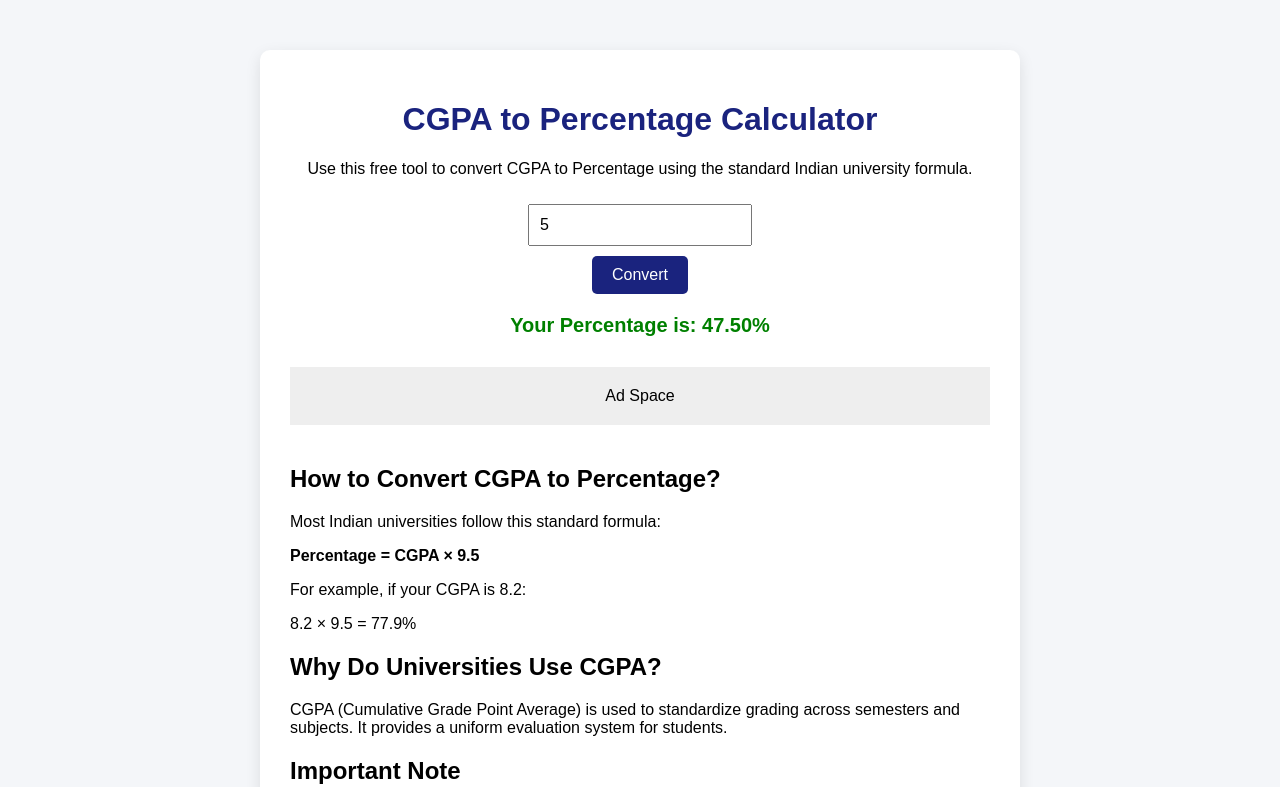
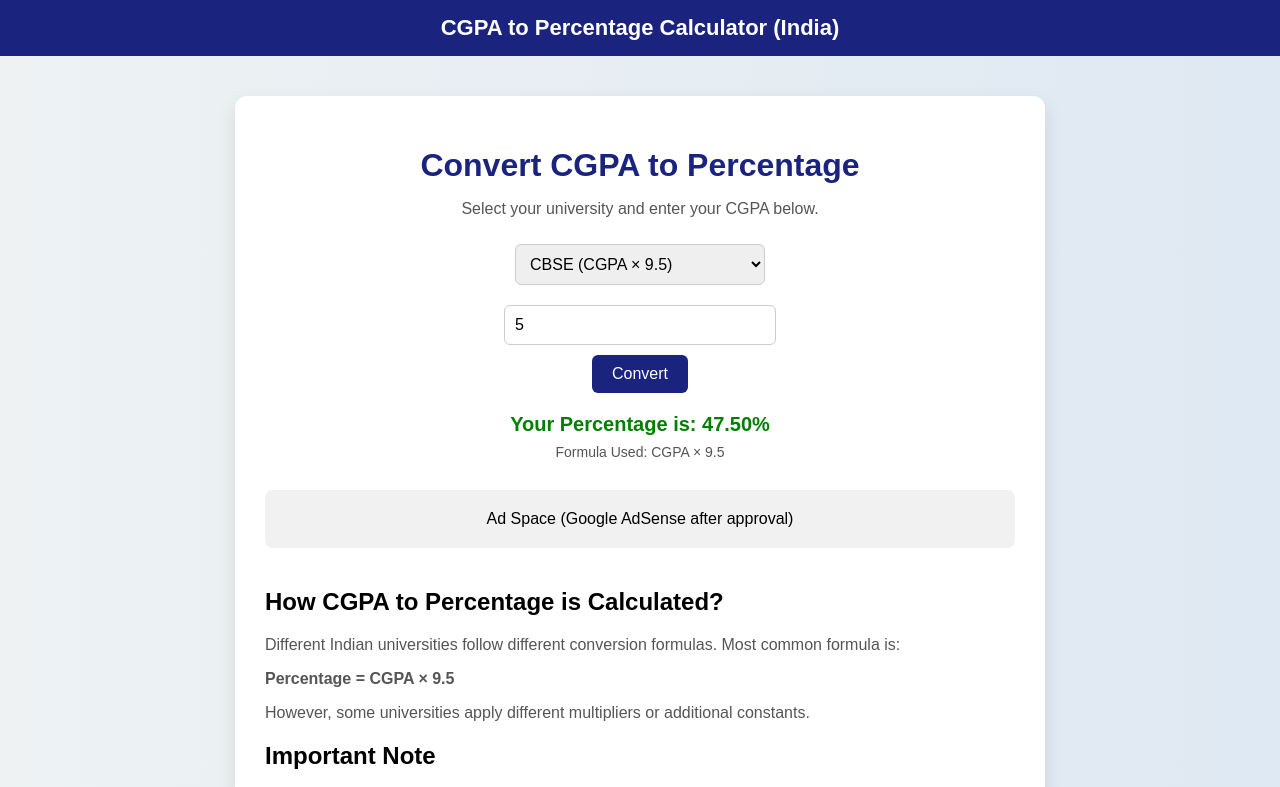
Before and after one commit to piudasgupta42/ALL-UNIVERSITY-CGPA-TO-PERCENTAGE-AND-VICE-VERSA-CONVERTER, a plain HTML site: page index.html in a window 1280 px wide. Both pictures are taken after typing "5" into the empty fields and a click on the button "Convert". Shown: the top 787 px of the page. Drawn offline with Linux system fonts and the light colour scheme.

Commit message:
Update index.html

```diff
--- a/index.html
+++ b/index.html
@@ -3,36 +3,52 @@
 <head>
 <meta charset="UTF-8">
 <meta name="viewport" content="width=device-width, initial-scale=1.0">
-<title>CGPA to Percentage Calculator (India) 2026</title>
-<meta name="description" content="Convert CGPA to Percentage easily using Indian university formula. Free online CGPA to Percentage calculator for students.">
+<title>CGPA to Percentage Calculator India 2026</title>
+<meta name="description" content="Free CGPA to Percentage Calculator for Indian Universities. Select your university and convert instantly.">
 
 <style>
 body {
   font-family: Arial, sans-serif;
-  background: #f4f6f9;
+  background: linear-gradient(to right, #eef2f3, #dfe9f3);
   margin: 0;
   padding: 0;
+}
+
+header {
+  background: #1a237e;
+  color: white;
+  padding: 15px;
   text-align: center;
+  font-size: 22px;
+  font-weight: bold;
 }
 
 .container {
-  max-width: 700px;
-  margin: 50px auto;
+  max-width: 750px;
+  margin: 40px auto;
   background: white;
   padding: 30px;
-  border-radius: 10px;
-  box-shadow: 0 5px 15px rgba(0,0,0,0.1);
+  border-radius: 12px;
+  box-shadow: 0 8px 20px rgba(0,0,0,0.1);
+  text-align: center;
 }
 
 h1 {
   color: #1a237e;
+  margin-bottom: 10px;
 }
 
-input {
+p {
+  color: #555;
+}
+
+select, input {
   padding: 10px;
-  width: 200px;
+  width: 250px;
   font-size: 16px;
   margin: 10px;
+  border-radius: 6px;
+  border: 1px solid #ccc;
 }
 
 button {
@@ -41,7 +57,7 @@ button {
   background: #1a237e;
   color: white;
   border: none;
-  border-radius: 5px;
+  border-radius: 6px;
   cursor: pointer;
 }
 
@@ -56,75 +72,161 @@ button:hover {
   color: green;
 }
 
+.formula {
+  margin-top: 8px;
+  font-size: 14px;
+  color: #555;
+}
+
+.custom-box {
+  display: none;
+}
+
 .content {
   text-align: left;
   margin-top: 40px;
 }
 
+footer {
+  text-align: center;
+  padding: 15px;
+  background: #1a237e;
+  color: white;
+  margin-top: 40px;
+  font-size: 14px;
+}
+
 .ad-space {
   margin: 30px 0;
   padding: 20px;
-  background: #eee;
+  background: #f1f1f1;
   text-align: center;
+  border-radius: 8px;
 }
 </style>
 </head>
 <body>
 
+<header>
+CGPA to Percentage Calculator (India)
+</header>
+
 <div class="container">
 
-<h1>CGPA to Percentage Calculator</h1>
+<h1>Convert CGPA to Percentage</h1>
+<p>Select your university and enter your CGPA below.</p>
 
-<p>Use this free tool to convert CGPA to Percentage using the standard Indian university formula.</p>
+<select id="university">
+  <option value="cbse">CBSE (CGPA × 9.5)</option>
+  <option value="vtu">VTU (CGPA × 10)</option>
+  <option value="anna">Anna University (CGPA × 10)</option>
+  <option value="mumbai">Mumbai University (CGPA × 7.1 + 11)</option>
+  <option value="du">Delhi University (CGPA × 9.5)</option>
+  <option value="custom">Custom Multiplier</option>
+</select>
 
-<input type="number" id="cgpa" placeholder="Enter CGPA" step="0.01" min="0" max="10">
 <br>
+
+<input type="number" id="cgpa" placeholder="Enter CGPA (0 - 10)" step="0.01" min="0" max="10">
+
+<div class="custom-box" id="customBox">
+  <input type="number" id="multiplier" placeholder="Enter Custom Multiplier" step="0.1">
+</div>
+
+<br>
+
 <button onclick="convert()">Convert</button>
 
 <div class="result" id="result"></div>
+<div class="formula" id="formula"></div>
 
 <div class="ad-space">
-<!-- Google AdSense Code Will Go Here After Approval -->
-Ad Space
+Ad Space (Google AdSense after approval)
 </div>
 
 <div class="content">
-<h2>How to Convert CGPA to Percentage?</h2>
-
-<p>Most Indian universities follow this standard formula:</p>
-
+<h2>How CGPA to Percentage is Calculated?</h2>
+<p>Different Indian universities follow different conversion formulas. Most common formula is:</p>
 <p><strong>Percentage = CGPA × 9.5</strong></p>
-
-<p>For example, if your CGPA is 8.2:</p>
-<p>8.2 × 9.5 = 77.9%</p>
-
-<h2>Why Do Universities Use CGPA?</h2>
-<p>CGPA (Cumulative Grade Point Average) is used to standardize grading across semesters and subjects. It provides a uniform evaluation system for students.</p>
+<p>However, some universities apply different multipliers or additional constants.</p>
 
 <h2>Important Note</h2>
-<p>Some universities use different formulas. Always verify with your institution’s official guidelines.</p>
-
-<h2>Frequently Asked Questions</h2>
-
-<p><strong>Is CGPA multiplied by 9.5 everywhere?</strong><br>
-No. Some universities use different multipliers.</p>
-
-<p><strong>Can I use this calculator for job applications?</strong><br>
-Yes, if your university follows the 9.5 formula.</p>
-
+<p>Always verify the official conversion method from your university before submitting documents for jobs or higher studies.</p>
 </div>
 
 </div>
 
+<footer>
+© 2026 CGPA Calculator India | Educational Tool for Students
+</footer>
+
 <script>
+const universitySelect = document.getElementById("university");
+const customBox = document.getElementById("customBox");
+
+universitySelect.addEventListener("change", function() {
+  if (this.value === "custom") {
+    customBox.style.display = "block";
+  } else {
+    customBox.style.display = "none";
+  }
+});
+
 function convert() {
-  const cgpa = document.getElementById("cgpa").value;
-  if (cgpa === "" || cgpa < 0 || cgpa > 10) {
-    document.getElementById("result").innerHTML = "Please enter a valid CGPA between 0 and 10.";
+  const cgpa = parseFloat(document.getElementById("cgpa").value);
+  const university = universitySelect.value;
+  const resultDiv = document.getElementById("result");
+  const formulaDiv = document.getElementById("formula");
+
+  if (isNaN(cgpa) || cgpa < 0 || cgpa > 10) {
+    resultDiv.innerHTML = "Please enter a valid CGPA between 0 and 10.";
+    formulaDiv.innerHTML = "";
     return;
   }
-  const percentage = (cgpa * 9.5).toFixed(2);
-  document.getElementById("result").innerHTML = "Your Percentage is: " + percentage + "%";
+
+  let percentage;
+  let formulaText = "";
+
+  switch (university) {
+    case "cbse":
+      percentage = cgpa * 9.5;
+      formulaText = "CGPA × 9.5";
+      break;
+
+    case "vtu":
+      percentage = cgpa * 10;
+      formulaText = "CGPA × 10";
+      break;
+
+    case "anna":
+      percentage = cgpa * 10;
+      formulaText = "CGPA × 10";
+      break;
+
+    case "mumbai":
+      percentage = (cgpa * 7.1) + 11;
+      formulaText = "CGPA × 7.1 + 11";
+      break;
+
+    case "du":
+      percentage = cgpa * 9.5;
+      formulaText = "CGPA × 9.5";
+      break;
+
+    case "custom":
+      const multiplier = parseFloat(document.getElementById("multiplier").value);
+      if (isNaN(multiplier)) {
+        resultDiv.innerHTML = "Please enter a valid custom multiplier.";
+        formulaDiv.innerHTML = "";
+        return;
+      }
+      percentage = cgpa * multiplier;
+      formulaText = "CGPA × " + multiplier;
+      break;
+  }
+
+  resultDiv.innerHTML = "Your Percentage is: " + percentage.toFixed(2) + "%";
+  formulaDiv.innerHTML = "Formula Used: " + formulaText;
 }
 </script>
 
```
